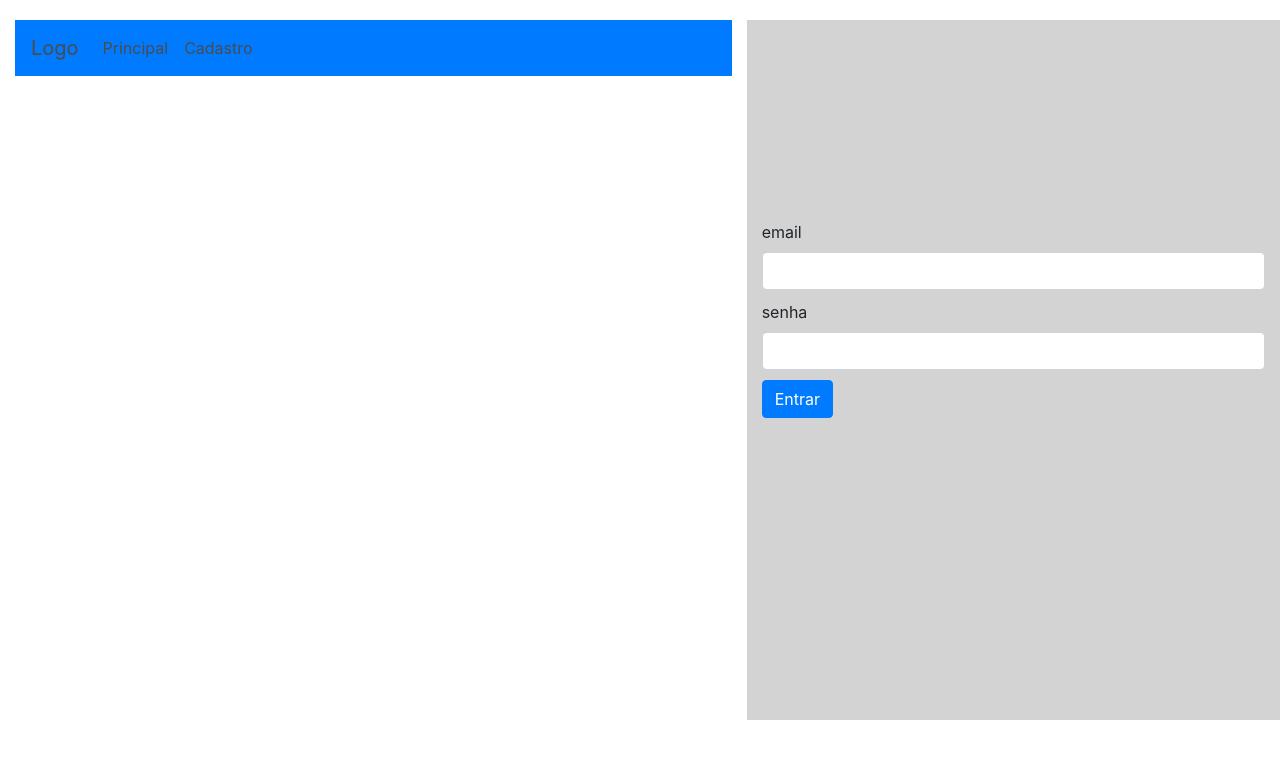
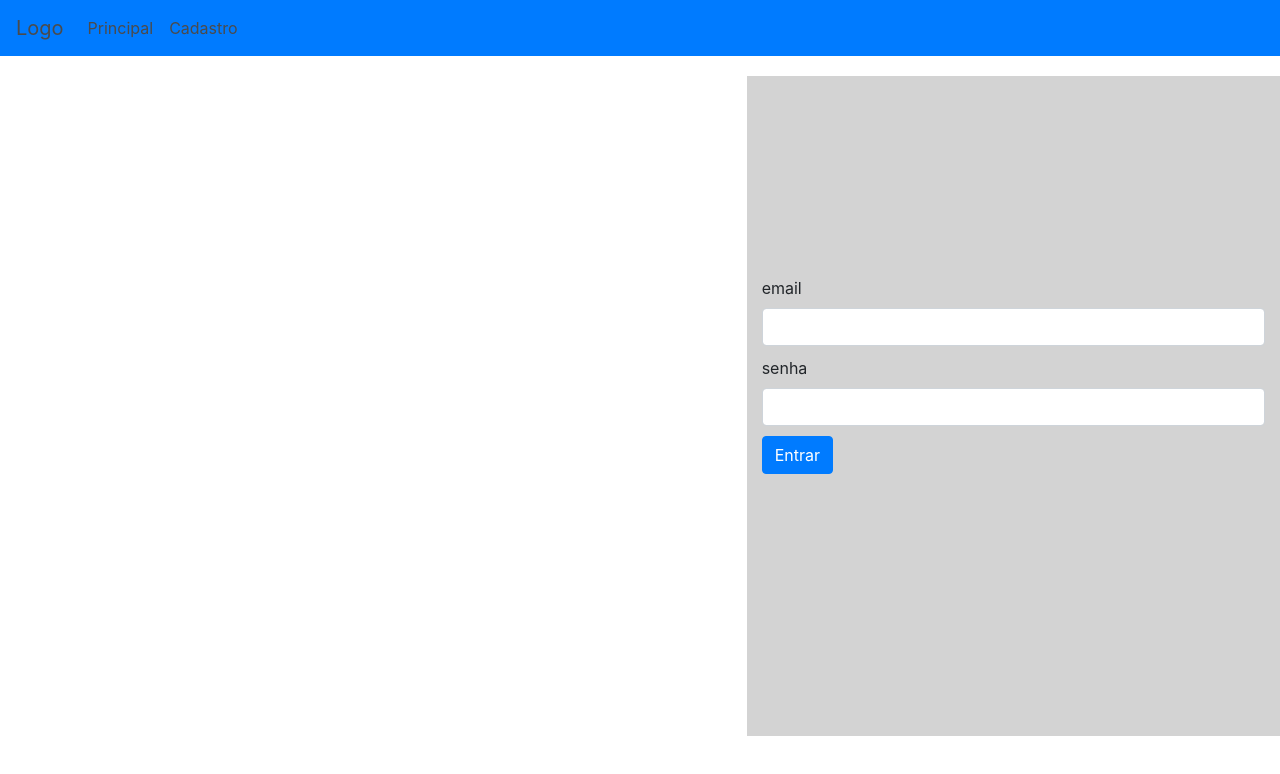
Before and after one commit to BrenoNoccioli/MegaHack2020, an Angular app: page /login in a window 1280 px wide. Shown: the top 774 px of the page. Built offline with nearby package versions, Linux system fonts and the light colour scheme.

Commit message:
Adicionando menu no topo

```diff
--- a/src/app/app.component.html
+++ b/src/app/app.component.html
@@ -1 +1,2 @@
+<app-top-menu></app-top-menu>
 <router-outlet></router-outlet>
--- a/src/app/app.component.ts
+++ b/src/app/app.component.ts
@@ -6,5 +6,10 @@ import { Component } from '@angular/core';
   styleUrls: ['./app.component.css'],
 })
 export class AppComponent {
+  logado:boolean;
   title = 'megahack2020';
+
+  setboolean( logado :boolean){
+    this.logado = logado;
+  }
 }
--- a/src/app/cadastro/cadastro.component.ts
+++ b/src/app/cadastro/cadastro.component.ts
@@ -1,8 +1,9 @@
 import { CadastroService } from "./../service/cadastro.service"
 import { Component, OnInit } from '@angular/core';
 import { Conta } from '../model/conta';
-import { FormGroup, FormBuilder, Validators } from "@angular/forms";
+import { FormGroup, FormBuilder, Validators, FormControl } from "@angular/forms";
 import { ActivatedRoute, Router } from "@angular/router";
+import { empty } from 'rxjs';
 
 
 
@@ -45,6 +46,7 @@ export class CadastroComponent implements OnInit {
 
   findById(id: number) {
     this.cadastroService.getById(id).subscribe((conta: Conta) => {
+      console.log('conta obtida '+conta.email +" nome "+conta.nome_completo);
       this.conta = conta;
     });
   }
--- a/src/app/login/login.component.css
+++ b/src/app/login/login.component.css
@@ -2,7 +2,6 @@
 #form-area{
     margin-top:200px;
     margin-bottom: auto;
-    /* background-color: black; */
 }
 .form-control{
     margin-bottom: 10px;
--- a/src/app/login/login.component.html
+++ b/src/app/login/login.component.html
@@ -1,14 +1,9 @@
-<div class="container-fluid" style="height: 700px;margin-top:20px">
+<div class="container-fluid" style="height: 660px;margin-top:20px">
   <div class="row  h-100">
     <div class="col-7">
 
 <!-- AREA ESQUERDA -->
-<div class="row">
-  <!-- top menu -->
-  <div class="col-12" style="margin-left: 0; margin-right: 0;">
-  <app-top-menu></app-top-menu>
-  </div>
-</div>
+
  <!-- Area de apresentacao -->
 
     </div>
--- a/src/app/principal/principal.component.html
+++ b/src/app/principal/principal.component.html
@@ -1,5 +1,4 @@
 <div class="container-fluid">
-	<app-top-menu></app-top-menu>
 	<div class="row">
 		<div class="col-md-6">
 			<div class="card bg-default">
```
